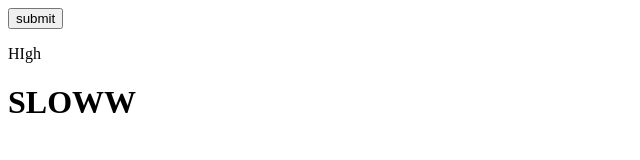
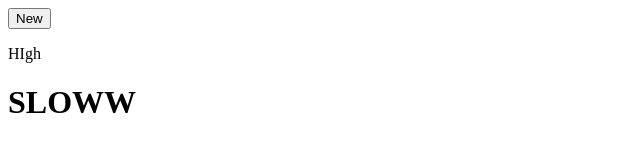
Before and after one commit to TEAM-7-SAD/team7-sem-versioning, a website: page button.html in a window 1280 px wide. Shown: the full height of the page, 0-640 px from the left. Drawn offline with Linux system fonts and the light colour scheme.

Commit message:
BREAKING CHANGE: SPD-45-Change button text to New

```diff
--- a/button.html
+++ b/button.html
@@ -6,7 +6,7 @@
     <title>Document</title>
   </head>
   <body>
-    <button type="submit">submit</button>
+    <button type="submit">New</button>
     <p>HIgh</p>
     <h1>SLOWW</h1>
   </body>
```
